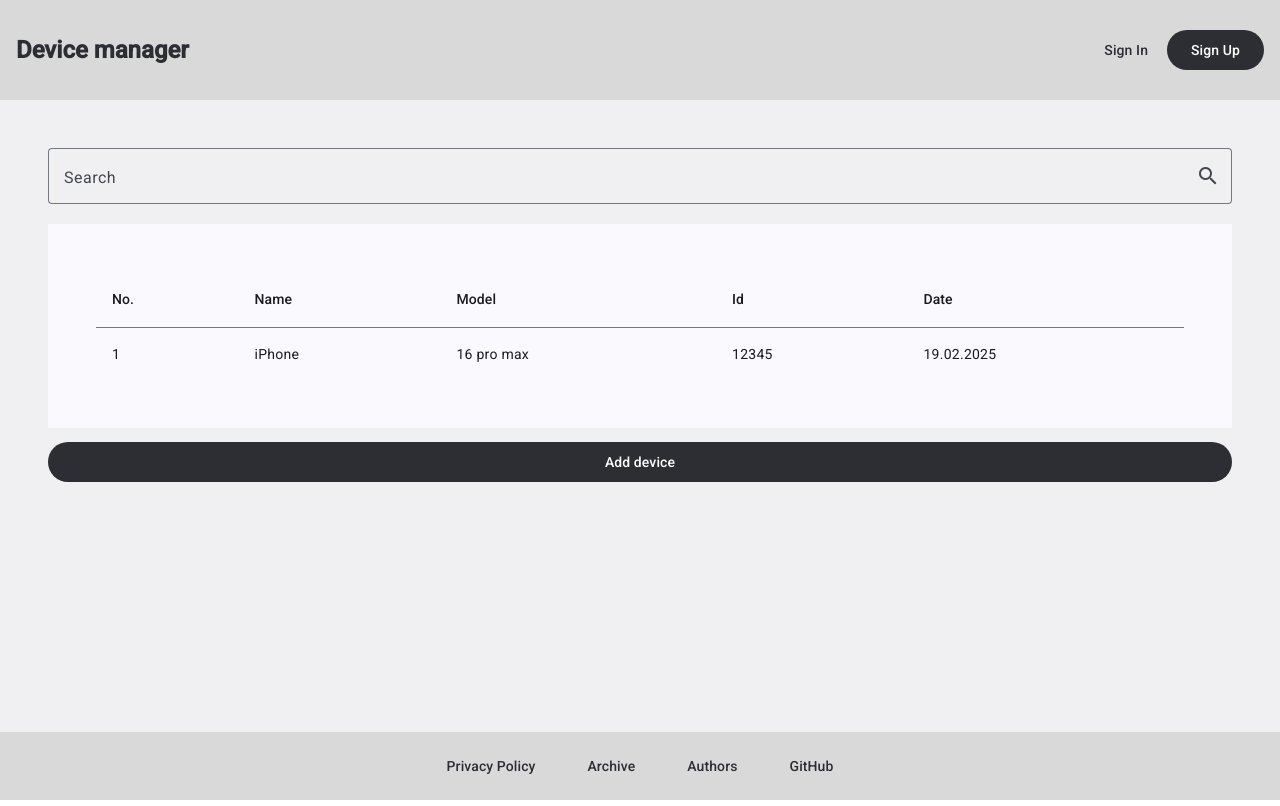
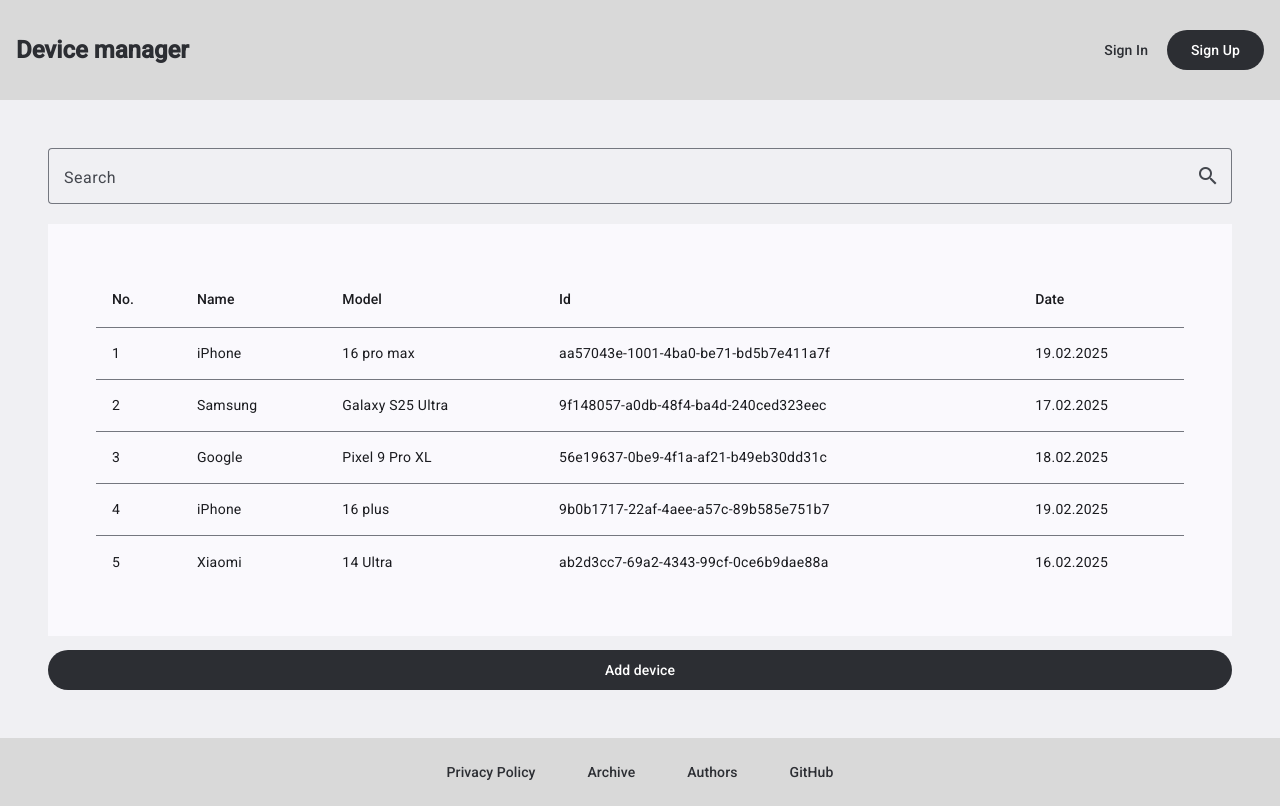
Before and after one commit to trplx/ng-course-practice, an Angular app: page / in a window 1280 px wide. Built offline with nearby package versions, Linux system fonts and the light colour scheme.

Commit message:
Add device-request.service and mock-data

```diff
--- a/angular.json
+++ b/angular.json
@@ -26,6 +26,7 @@
             "tsConfig": "tsconfig.app.json",
             "inlineStyleLanguage": "scss",
             "assets": [
+                "src/mock-data.json",
               {
                 "glob": "**/*",
                 "input": "public"
@@ -86,6 +87,7 @@
             "tsConfig": "tsconfig.spec.json",
             "inlineStyleLanguage": "scss",
             "assets": [
+                "src/mock-data.json",
               {
                 "glob": "**/*",
                 "input": "public"
--- a/src/app/app.component.ts
+++ b/src/app/app.component.ts
@@ -1,11 +1,16 @@
 import { Component } from '@angular/core';
 import { RouterOutlet } from '@angular/router';
+
 import { HeaderComponent } from './components/header/header.component';
 import { FooterComponent } from './components/footer/footer.component';
+import { DeviceRequestService } from './services/device-request.service';
 
 @Component({
   selector: 'app-root',
   imports: [RouterOutlet, HeaderComponent, FooterComponent],
+  providers: [
+    DeviceRequestService
+    ],
   templateUrl: './app.component.html',
   styleUrl: './app.component.scss'
 })
--- a/src/app/app.config.ts
+++ b/src/app/app.config.ts
@@ -3,10 +3,12 @@
 
 import { routes } from './app.routes';
 import { provideAnimationsAsync } from '@angular/platform-browser/animations/async';
+import { provideHttpClient } from '@angular/common/http';
 
 export const appConfig: ApplicationConfig = {
     providers: [
         provideZoneChangeDetection({ eventCoalescing: true }),
-        provideRouter(routes), provideAnimationsAsync()
+        provideRouter(routes), provideAnimationsAsync(),
+        provideHttpClient(),
     ]
 };
--- a/src/app/components/device-list/device-list.component.ts
+++ b/src/app/components/device-list/device-list.component.ts
@@ -1,4 +1,4 @@
-import { Component } from '@angular/core';
+import { Component, OnInit } from '@angular/core';
 import { MatFormFieldModule } from '@angular/material/form-field'
 import { MatIconModule } from '@angular/material/icon';
 import { MatInputModule } from '@angular/material/input'
@@ -6,25 +6,26 @@
 import { MatTableModule } from '@angular/material/table';
 import { IDeviceDataInterface } from '../../interfaces/device-data.interface';
 import { RouterModule } from '@angular/router';
+import { DeviceRequestService } from '../../services/device-request.service';
 
 @Component({
-  selector: 'app-device-list',
-  imports: [MatFormFieldModule, MatIconModule, MatInputModule, MatButtonModule, MatTableModule, RouterModule],
-  templateUrl: './device-list.component.html',
-  styleUrl: './device-list.component.scss'
+    selector: 'app-device-list',
+    imports: [MatFormFieldModule, MatIconModule, MatInputModule, MatButtonModule, MatTableModule, RouterModule],
+    templateUrl: './device-list.component.html',
+    styleUrl: './device-list.component.scss'
 })
-export class DeviceListComponent {
+export class DeviceListComponent implements OnInit {
 
-  public devices: IDeviceDataInterface[]  = [
-    {
-      position: '1',
-      name: 'iPhone',
-      model: '16 pro max',
-      id: '12345',
-      date: '19.02.2025'
+    public devices: IDeviceDataInterface[] = [];
+    public displayedColumns: string[] = ['position', 'name', 'model', 'id', 'date'];
+
+    constructor(private _deviceRequestService: DeviceRequestService) { }
+
+    public ngOnInit(): void {
+        this._deviceRequestService.getDevices()
+            .subscribe((response) => {
+                this.devices = response;
+            });
     }
-  ];
-
-  public displayedColumns: string[] = ['position', 'name', 'model', 'id', 'date'];
 
 }
--- /dev/null
+++ b/src/app/services/device-request.service.ts
@@ -0,0 +1,29 @@
+import { Injectable } from '@angular/core';
+import { HttpClient } from '@angular/common/http';
+import { catchError, Observable, throwError } from 'rxjs';
+
+import { IDeviceDataInterface } from '../interfaces/device-data.interface';
+
+@Injectable()
+export class DeviceRequestService {
+
+    private _url: string = 'mock-data.json';
+
+    constructor(private _http: HttpClient) {
+
+    }
+
+    /**
+     * Get mock devices data
+     * @returns Observable<IDeviceDataInterface[]>
+     */
+    public getDevices(): Observable<IDeviceDataInterface[]> {
+        return this._http.get<IDeviceDataInterface[]> (this._url)
+            .pipe(
+                catchError(() => {
+                    return throwError(() => 'Ошибка при запросе списка устройств')
+                })
+            );
+    }
+
+}
--- /dev/null
+++ b/src/mock-data.json
@@ -0,0 +1,37 @@
+[
+    {
+        "position": "1",
+        "name": "iPhone",
+        "model": "16 pro max",
+        "id": "aa57043e-1001-4ba0-be71-bd5b7e411a7f",
+        "date": "19.02.2025"
+    },
+    {
+        "position": "2",
+        "name": "Samsung ",
+        "model": "Galaxy S25 Ultra",
+        "id": "9f148057-a0db-48f4-ba4d-240ced323eec",
+        "date": "17.02.2025"
+    },
+    {
+        "position": "3",
+        "name": "Google",
+        "model": "Pixel 9 Pro XL",
+        "id": "56e19637-0be9-4f1a-af21-b49eb30dd31c",
+        "date": "18.02.2025"
+    },
+    {
+        "position": "4",
+        "name": "iPhone",
+        "model": "16 plus",
+        "id": "9b0b1717-22af-4aee-a57c-89b585e751b7",
+        "date": "19.02.2025"
+    },
+    {
+        "position": "5",
+        "name": "Xiaomi",
+        "model": "14 Ultra",
+        "id": "ab2d3cc7-69a2-4343-99cf-0ce6b9dae88a",
+        "date": "16.02.2025"
+    }
+]
```
